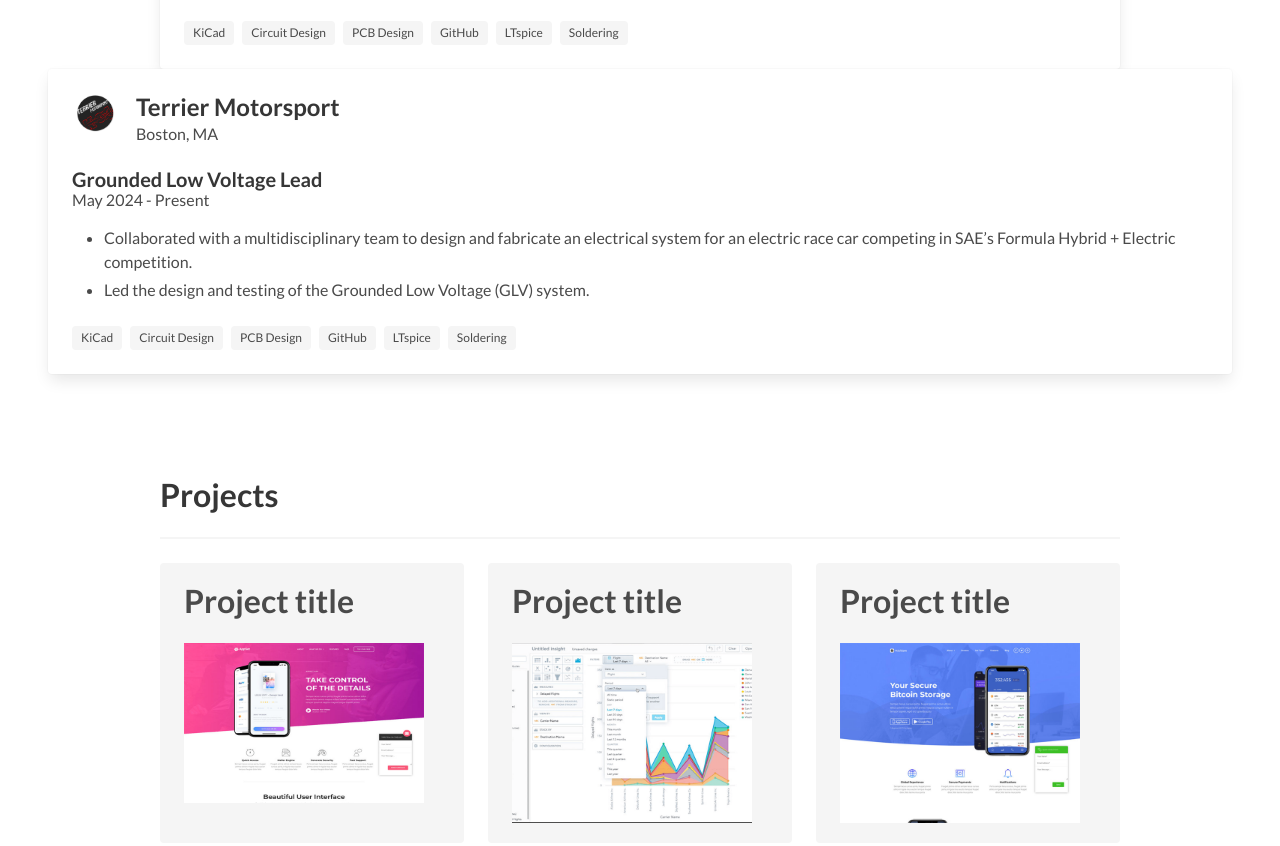
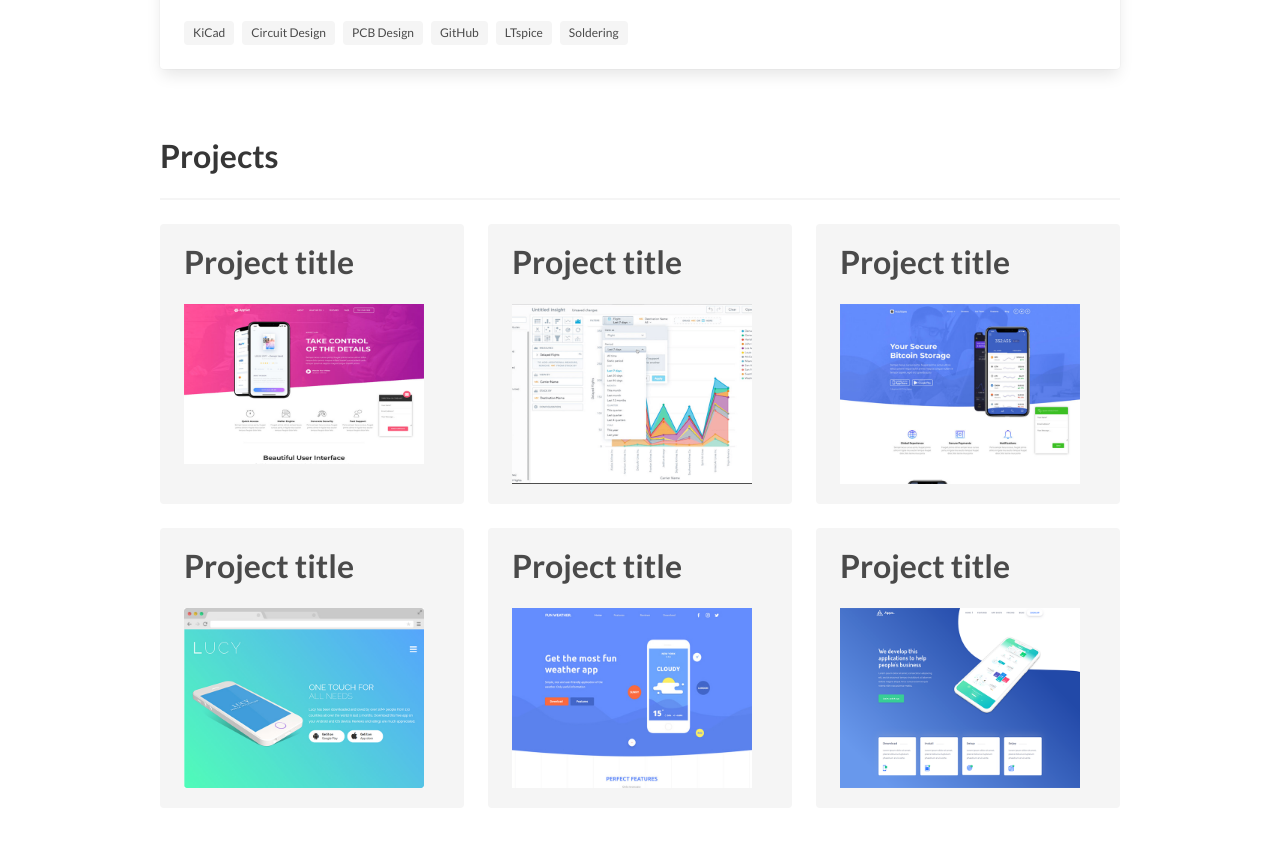
Before and after one commit to atrejojr/atrejojr.github.io, a plain HTML site: page index.html in a window 1280 px wide. Shown: the part 1197-2043 px from the top of the page. Drawn offline with Linux system fonts and the light colour scheme.

Commit message:
Ummmmm trying to back track now

```diff
--- a/index.html
+++ b/index.html
@@ -145,46 +145,6 @@
               </div>
           </div>
       </div>
-
-          <!-- Starbucks Experience -->
-          <div class="card">
-            <div class="card-content">
-                <div class="media">
-                    <div class="media-left">
-                        <figure class="image is-48x48">
-                            <img src="img/TM_Logo_WhiteBG.png" alt="Terrier Motorsport Logo">
-                        </figure>
-                    </div>
-                    <div class="media-content">
-                        <p class="title is-4">Terrier Motorsport</p>
-                        <p class="subtitle is-6">Boston, MA</p>
-                    </div>
-                </div>
-
-                <!-- First Position -->
-                <div class="content">
-                    <p class="title is-5">Grounded Low Voltage Lead</p>
-                    <p class="subtitle is-6">
-                        <time datetime="2024-05">May 2024</time> - Present
-                    </p>
-                    <ul>
-                        <li>Collaborated with a multidisciplinary team to design and fabricate an electrical system for an electric race car competing in SAE’s Formula Hybrid + Electric competition.</li>
-                        <li>Led the design and testing of the Grounded Low Voltage (GLV) system.</li>
-                    </ul>
-                </div>
-                <div class="tags">
-                  <span class="tag">KiCad</span>
-                  <span class="tag">Circuit Design</span>
-                  <span class="tag">PCB Design</span>
-                  <span class="tag">GitHub</span>
-                  <span class="tag">LTspice</span>
-                  <span class="tag">Soldering</span>
-                </div>
-            </div>
-          </div>
-        </div>
-      </div>
-      </section>
   </section>
 
 
```
